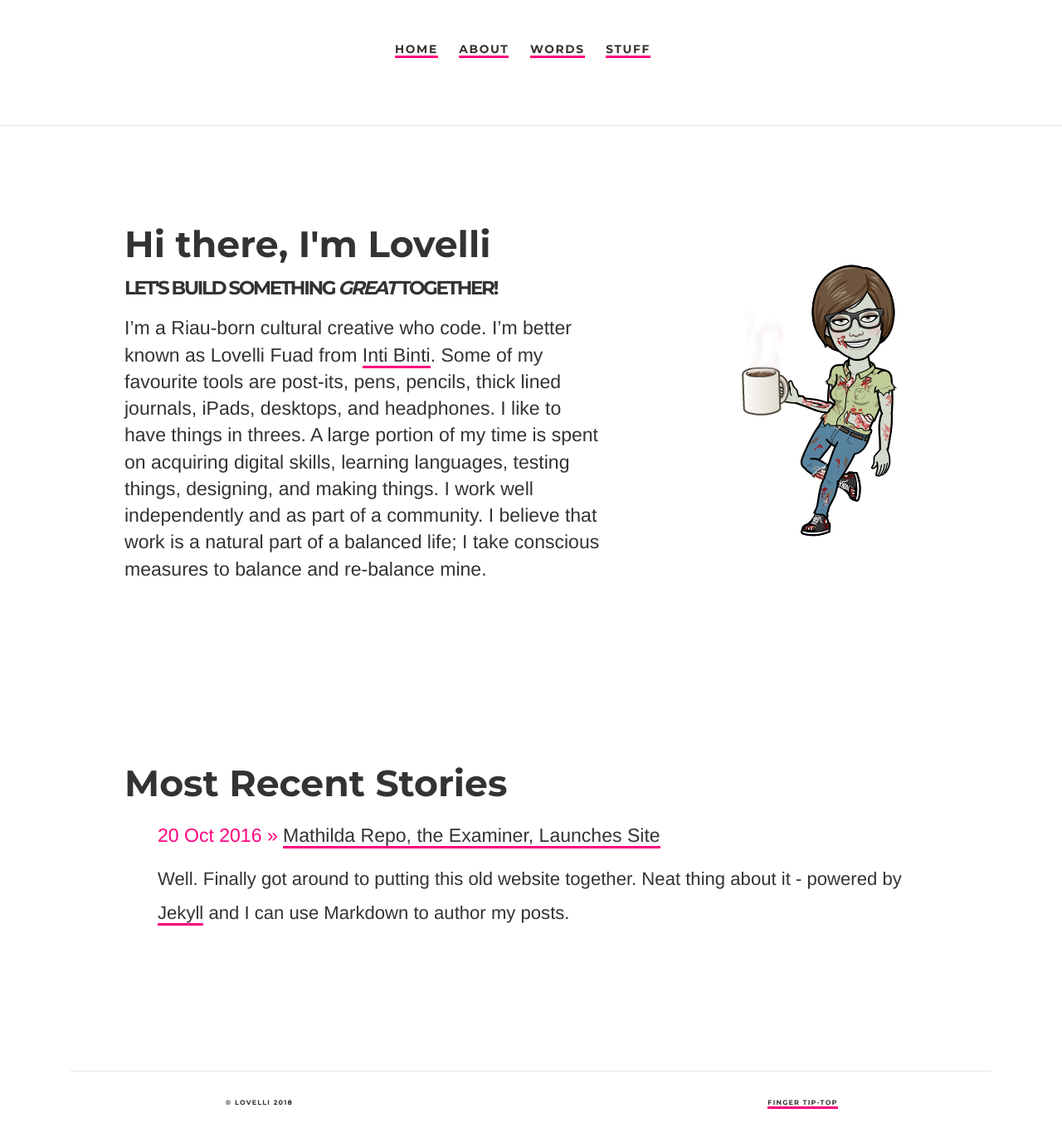
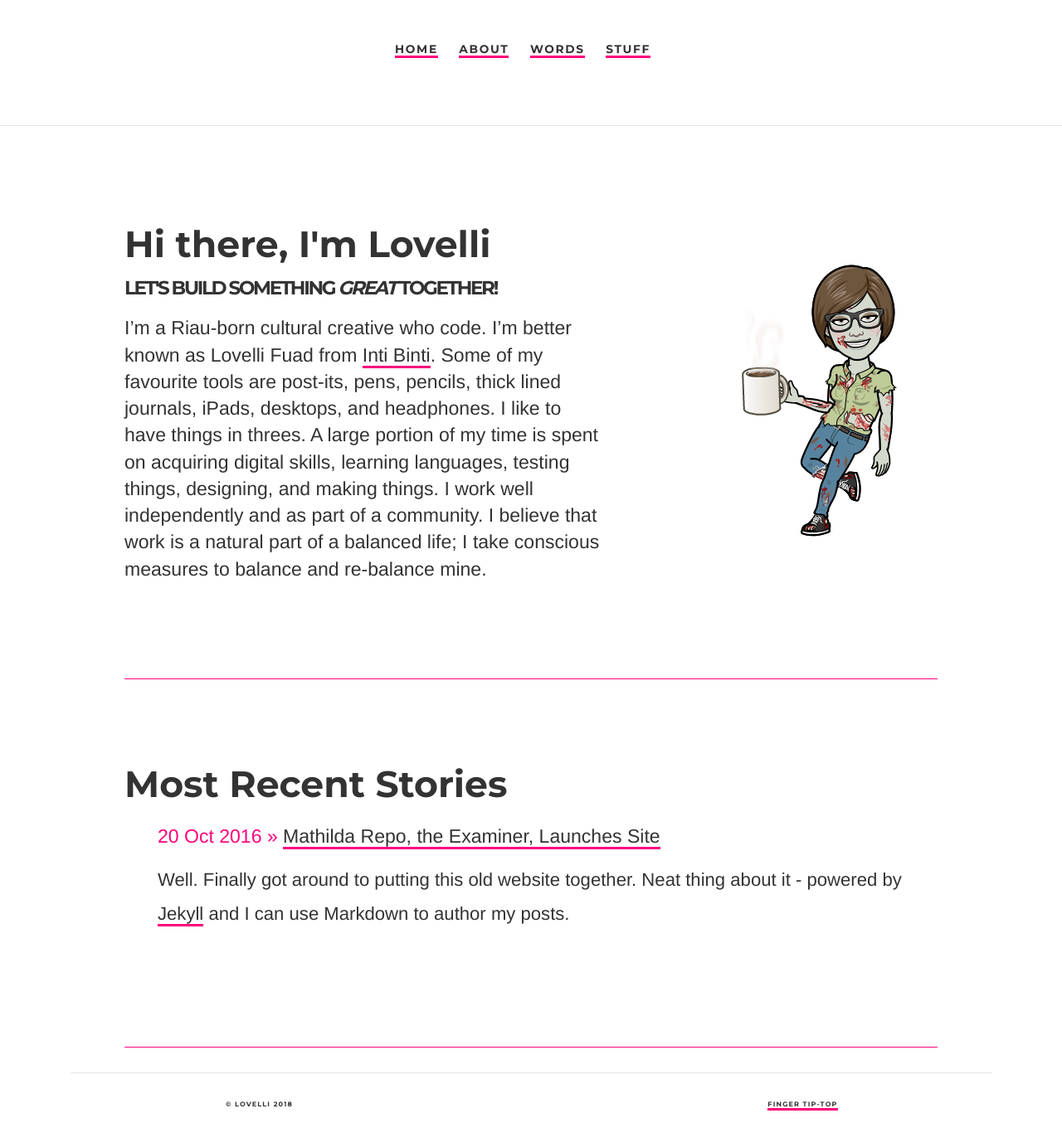
Before and after one commit to ariesti/ariesti.github.io, a Jekyll site: the page built from index.html, in a window 1280 px wide. Shown: the whole page at 83% size. Built offline with Jekyll 4.4.1, drawn with Linux system fonts in a browser that asks for light colours.

Commit message:
Update main.css

```diff
--- a/css/main.css
+++ b/css/main.css
@@ -115,6 +115,7 @@ body {
 	padding-top: 100px;
 	padding-bottom: 100px;
 	background-color: #fff;
+	border-bottom: 1px solid #ff017e;
 }
 
 #middle { padding-top: 30px; padding-bottom: 30px; background-color: #fff; }
```
